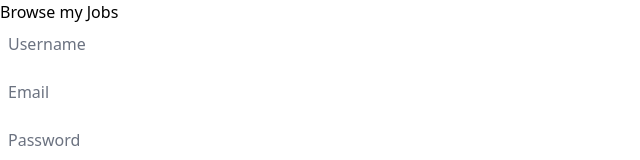
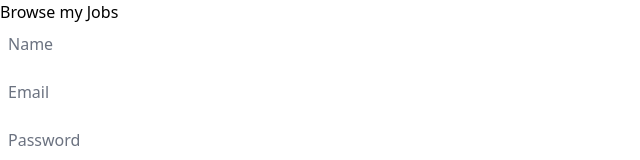
Before and after one commit to xobandech/jobs-node-api, a React (Create React App) app in the folder frontend/: page /auth/register in a window 1280 px wide. Shown: the top 160 px of the page, without its empty margins (0-640 px from the left). Built offline with nearby package versions, Linux system fonts and the light colour scheme.

Commit message:
Add handleRegister

```diff
--- a/frontend/src/pages/RegisterPage.tsx
+++ b/frontend/src/pages/RegisterPage.tsx
@@ -1,32 +1,51 @@
-import { useState, ChangeEvent } from "react";
+import { useState, ChangeEvent, FormEvent } from "react";
 import FormInput from "../components/FormInput";
 const defaultFormFields = {
-  username: "",
+  name: "",
   email: "",
   password: "",
   confirmPassword: "",
 };
 const RegisterPage = () => {
   const [formFields, setFormFields] = useState(defaultFormFields);
-  const { username, email, password, confirmPassword } = formFields;
-
+  const { name, email, password, confirmPassword } = formFields;
+  const [responseOk, setResponseOk] = useState<null | boolean>(null)
   const handleChange = (event: ChangeEvent<HTMLInputElement>) => {
     const { name, value } = event.target;
     setFormFields({ ...formFields, [name]: value });
     console.log(formFields);
   };
 
+  const handleRegister = async (e: FormEvent) => {
+    e.preventDefault()
+    if (password == confirmPassword) {
+      await fetch("http://localhost:3001/api/v1/auth/register", {
+        method: "POST",
+        headers: {
+          "Content-Type": "application/json",
+        },
+        body: JSON.stringify({
+            name, email, password
+        })
+      }).then(res => res.ok ? setResponseOk(true) : setResponseOk(false));
+    }
+    console.log({
+        name, email, password
+    });
+
+  };
+
   return (
     <div>
-      <form className="flex max-w-[300px] flex-col [&>.input]:mb-3">
+      <form id="myForm" onSubmit={(e) => handleRegister(e)} className="flex max-w-[300px] flex-col [&>.input]:mb-3">
         <FormInput
           onChange={handleChange}
-          label="Username"
+          label="Name"
           type="text"
-          name="username"
-          value={username}
+          name="name"
+          value={name}
           required
-          shrinkLabel={Boolean(username)}
+          shrinkLabel={Boolean(name)}
         />
         <FormInput
           onChange={handleChange}
@@ -55,10 +74,11 @@ const RegisterPage = () => {
           required
           shrinkLabel={Boolean(confirmPassword)}
         />
-        <button className="w-20 mx-auto h-10 rounded-md bg-violet-200">
+        <button type="submit" className="w-20 mx-auto h-10 rounded-md bg-violet-200">
           Register
         </button>
       </form>
+      { responseOk == true ? "Successfull register" : responseOk == false ? "Register failed..." : ""}
     </div>
   );
 };
```
